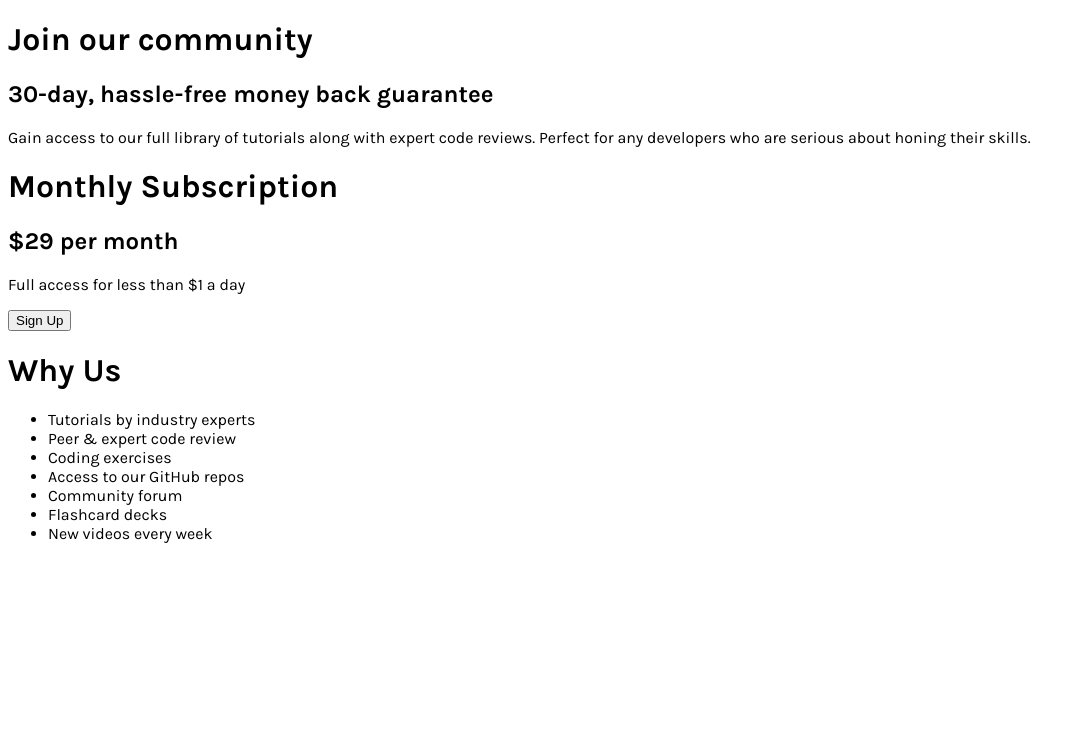
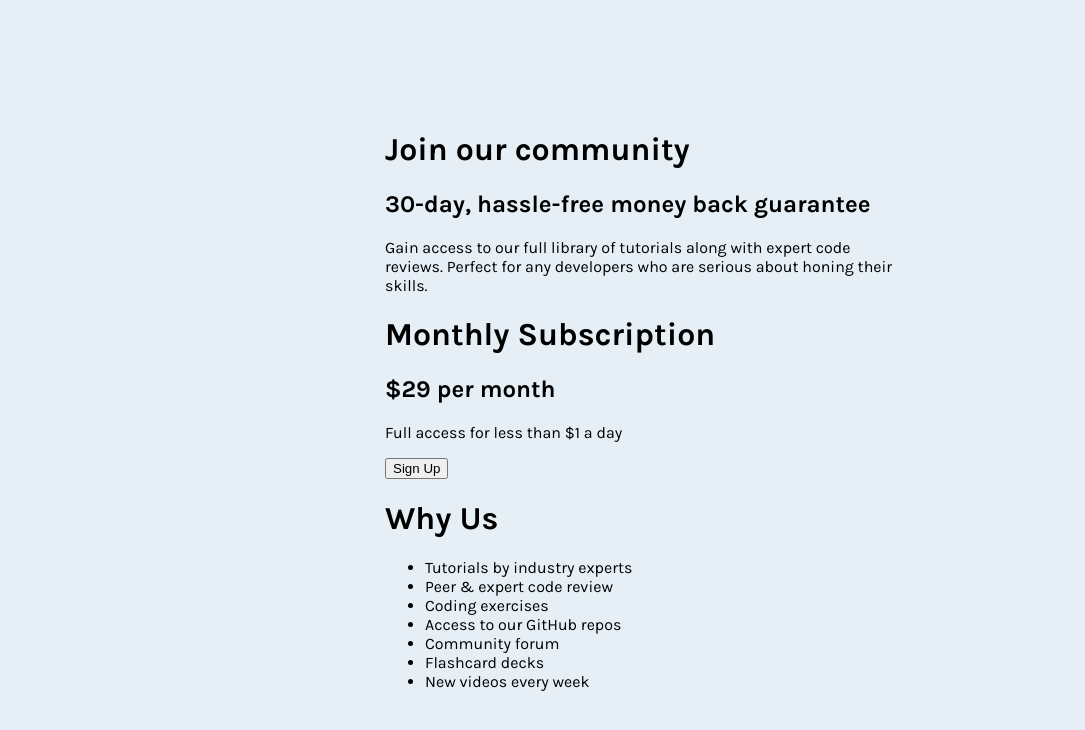
Before and after one commit to Ozolao/single-price-grid-component, a website: page app/index.html in a window 1280 px wide. Shown: the whole page, without its empty margins (0-1085 px from the left). Drawn offline with nearby package versions, Linux system fonts and the light colour scheme; files that its build step writes are made by us from their sources.

Commit message:
Add body and app style

```diff
--- a/app/index.html
+++ b/app/index.html
@@ -20,19 +20,7 @@
 </head>
 
 <body>
-  <!--
-    Todo: Look through the designs to start planning out how you'll tackle the project.
-
-    Todo: Structure your content with HTML.
-
-    Todo: Write out the base styles for your project, such as font-family and font-size.
-
-    Todo: Start adding styles to the top of the page and work down.
-  -->
-
-
-
-  <div>
+  <div class="app">
     <div>
       <h1>Join our community</h1>
 
--- a/app/styles/_global.scss
+++ b/app/styles/_global.scss
@@ -1,4 +1,24 @@
 // Global styles
 body {
+  padding: 50px 30px;
+  margin : 0;
+
   font-family: 'Karla', sans-serif;
+
+  background-color: $neutral-light-color;
 }
+
+.app {
+  max-width   : 510px;
+  margin-right: auto;
+  margin-left : auto;
+}
+
+
+
+// Media Queries
+@media (min-width: 769px) {
+  body {
+    padding: 110px 60px;
+  }
+}
```
